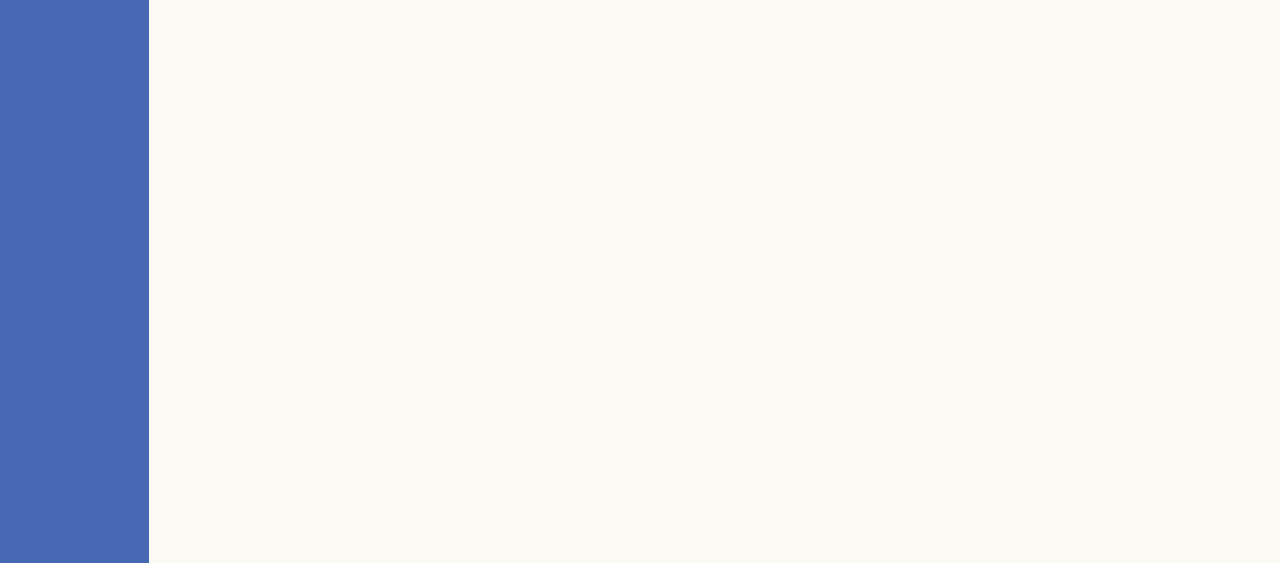
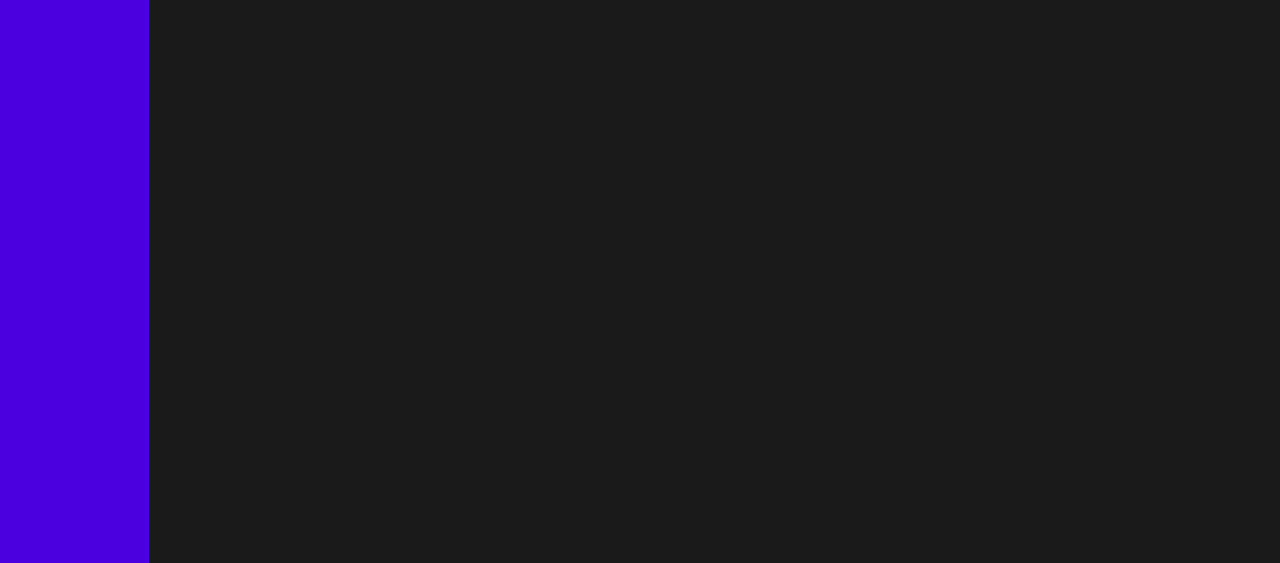
Before and after one commit to midhunpradeep/odin-todo-list, a website built with webpack: page src/index.html in a window 1280 px wide. Shown: the part 237-800 px from the top of the page. Built offline with nearby package versions, Linux system fonts and the light colour scheme.

Commit message:
feat: Change color scheme

```diff
--- a/src/style.css
+++ b/src/style.css
@@ -1,9 +1,9 @@
 :root {
-  --text: hsl(42, 43%, 9%);
-  --background: hsl(43, 47%, 97%);
-  --primary: hsl(221, 43%, 58%);
-  --secondary: hsl(40, 43%, 89%);
-  --accent: hsl(221, 43%, 49%);
+  --text: hsl(0, 0%, 95%);
+  --background: hsl(0, 0%, 10%);
+  --primary: hsl(272, 76%, 53%);
+  --secondary: hsl(0, 0%, 15%);
+  --accent: hsl(260, 100%, 44%);
 
   --priority-high: red;
   --priority-medium: yellow;
```
